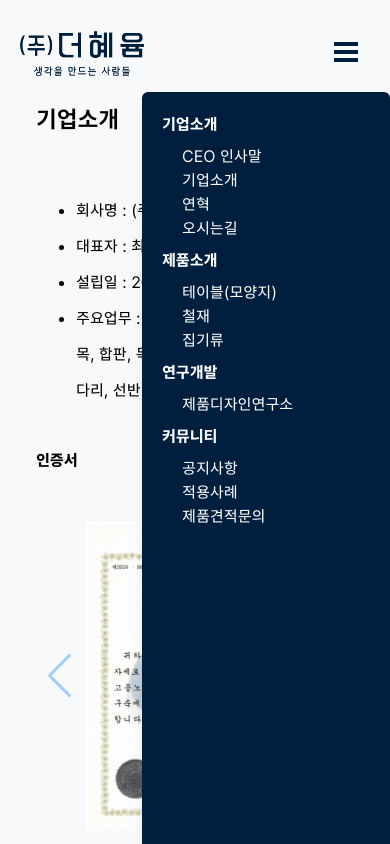
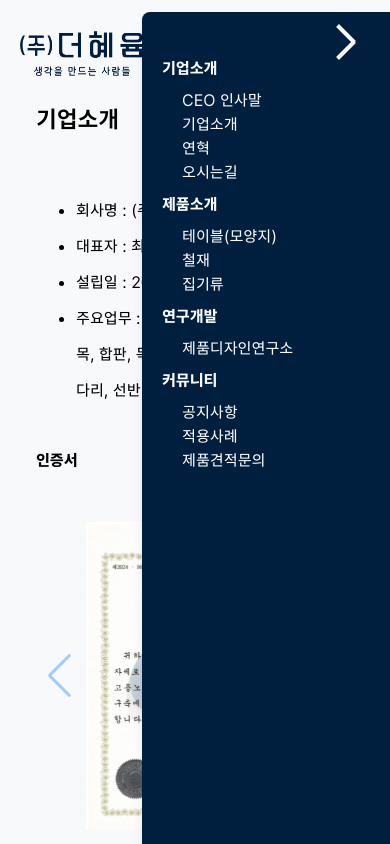
Before and after one commit to bonnyis/theHyeYum, a React (Vite) app in the folder theHyeyum/: page /info in a window 390 px wide. Both pictures are taken after a click on the element 362 px from the left and 52 px from the top of the page. Shown: the top 844 px of the page. Built offline with nearby package versions, Linux system fonts and the light colour scheme.

Commit message:
리액트 리덕스 연결

```diff
--- a/theHyeyum/src/components/common/Header.jsx
+++ b/theHyeyum/src/components/common/Header.jsx
@@ -4,6 +4,9 @@ import { Link } from 'react-router-dom'
 import { useState,useEffect } from 'react'
 import { useLocation } from 'react-router-dom'
 import useResize from '@/utils/useResize.js'
+import { useSelector, useDispatch } from 'react-redux';
+import {setVisualMbMenu } from "@/store/common/thunkFunctions"
+// 공통 메뉴리스트
 const menuList = [
   { mainName: '기업소개',
     mainPath: 'info',
@@ -40,21 +43,35 @@ const menuList = [
   },
 ]
 // 모바일용 헤더
-const MbHeader = ({ mobileYn, setMobileYn }) => {
-
+const MbHeader = () => {
+  const dispatch = useDispatch();
+  const visualMbMenu = useSelector(state => state.common.visualMbMenu);
+  const setViewMbMenu = () => {
+    console.log('???')
+    dispatch(setVisualMbMenu(!visualMbMenu))
+  }
   return(
-    <div id="menu-icon" className="block cursor-pointer w-14" onClick={()=> setMobileYn(!mobileYn)}>
+    <div id="menu-icon" className="block cursor-pointer w-14" onClick={()=> setViewMbMenu(!visualMbMenu)}>
       <div className="w-6 h-1 bg-white mb-1 transition-transform bg-logoColor"></div>
       <div className="w-6 h-1 bg-white mb-1 transition-transform bg-logoColor"></div>
       <div className="w-6 h-1 bg-white transition-transform bg-logoColor"></div>
     </div>
-
   )
 }
 // 모바일용 메뉴리스트
 const MbHeaderMenu = () => {
+  const dispatch = useDispatch();
+  const visualMbMenu = useSelector(state => state.common.visualMbMenu);
+  const setViewMbMenu = () => {
+    dispatch(setVisualMbMenu(!visualMbMenu))
+  }
   return(
-    <div className="bg-logoColor absolute right-0 text-defaultColor p-5 rounded-md top-20 h-full bg-white shadow-lg transform transition-transform duration-300 z-50">
+    <div className={`bg-logoColor absolute right-0 text-defaultColor p-5 rounded-l-lg top-0 h-full bg-white shadow-lg transform  transition-transform duration-150 ${visualMbMenu ? 'translate-x-0' :'translate-x-full'} z-50`}>
+      <div className="flex flex-col items-end mr-3" onClick={()=> setViewMbMenu(!visualMbMenu)}>
+        <div className="w-6 h-1 bg-white mb-1 transition duration-100 ease-linear rotate-45 bg-defaultColor"></div>
+        <div className="w-6 h-1 bg-white mb-1 transition-all bg-defaultColor opacity-0"></div>
+        <div className="w-6 h-1 bg-white mb-1 transition-transform bg-defaultColor -rotate-45 top-3"></div>
+      </div>
        <div className="flex flex-col w-52">
           {
             menuList && menuList?.map((section,indx)=> (
@@ -81,7 +98,7 @@ const MbHeaderMenu = () => {
 const Header = () => {
   const { deviceType, activeResize} =  useResize();
   const location = useLocation()
-
+  const visualMbMenu = useSelector(state => state.common.visualMbMenu);
   const [mobileYn, setMobileYn] = useState(false);
 
   useEffect(() => {
@@ -110,12 +127,12 @@ const Header = () => {
   }
   return (
     <>
-    <div className="h-20 w-full flex justify-between items-center mainnav my-3">
+    <div className={`h-20 w-full flex justify-between items-center mainnav my-3 ${mobileYn ? 'shadow-sm' : ''}`}>
       <div className="md:pl-10 pl-5 md:w-1/5 w-36 text-center">
         <img src={logoImg} alt="로고" className="h-12"/>
       </div>
     {
-       deviceType === 'MOBILE' ?  <MbHeader mobileYn={mobileYn} setMobileYn={setMobileYn}/> :
+       deviceType === 'MOBILE' ?  <MbHeader /> :
        <ul className="w-4/5 flex md:mt-0 mt-5 items-center relative text-center h-auto real font-semibold">
       {
         titleMenu?.map(item => (
@@ -127,7 +144,7 @@ const Header = () => {
 
     </div>
     {
-      deviceType === 'MOBILE' && mobileYn ?  <MbHeaderMenu menuList={menuList} />:
+      deviceType === 'MOBILE' && visualMbMenu ?  <MbHeaderMenu menuList={menuList} />:
       <>
       <div className='menu_background bg-defaultColor'></div>
       <div className="sub absolute w-4/5 h-56 z-50 top-24 right-0 min-[320px]:left-8 min-[560px]:left-10">
--- a/theHyeyum/src/components/common/MobileHeader.jsx
+++ /dev/null
@@ -1,9 +0,0 @@
-import {} from 'react'
-
-const MobileHeader = () => {
-  return (
-    <div>MobileHeader</div>
-  )
-}
-
-export default MobileHeader
--- a/theHyeyum/src/main.jsx
+++ b/theHyeyum/src/main.jsx
@@ -2,10 +2,13 @@ import { BrowserRouter } from 'react-router-dom'
 import { createRoot } from 'react-dom/client'
 import App from './App.jsx'
 import '@/assets/css/index.css'
-
+import {Provider} from "react-redux"
+import {store} from '@/store'
 
 createRoot(document.getElementById('root')).render(
- <BrowserRouter >
-    <App />
-  </BrowserRouter>
+  <Provider store={store}>
+    <BrowserRouter >
+        <App />
+      </BrowserRouter>
+  </Provider>
 )
--- /dev/null
+++ b/theHyeyum/src/store/common/commonSlice.js
@@ -0,0 +1,20 @@
+import { createSlice } from "@reduxjs/toolkit"
+import { setVisualMbMenu } from './thunkFunctions'
+
+const initialState = {
+    visualMbMenu: false,
+
+}
+
+const common = createSlice({
+    name: 'common',
+    initialState,
+    reducers: {},
+    extraReducers: (builder) => {
+        builder.addCase(setVisualMbMenu.fulfilled, (state, {payload}) => {
+            state.visualMbMenu = payload;
+        })
+    }
+})
+
+export default common.reducer
--- /dev/null
+++ b/theHyeyum/src/store/common/thunkFunctions.js
@@ -0,0 +1,6 @@
+import {createAsyncThunk} from "@reduxjs/toolkit"
+
+export const setVisualMbMenu =  createAsyncThunk('common/setVisualMbMenu',(payload) => {
+    console.log(payload)
+    return payload;
+})
--- /dev/null
+++ b/theHyeyum/src/store/index.js
@@ -0,0 +1,9 @@
+import { combineReducers, configureStore } from "@reduxjs/toolkit";
+import common from "./common/commonSlice"
+const rootReducer = combineReducers({
+    common
+})
+
+export const store = configureStore({
+    reducer: rootReducer,
+})
--- a/theHyeyum/src/views/infomation/Infomation.jsx
+++ b/theHyeyum/src/views/infomation/Infomation.jsx
@@ -2,10 +2,10 @@ import { Swiper, SwiperSlide  } from 'swiper/react'
 import { Navigation } from 'swiper/modules';
 import 'swiper/css';
 import 'swiper/css/navigation'
-import recept1 from "@img/certification_4.jpg"
-import recept2 from "@img/certification_2.jpg"
-import recept3 from "@img/certification_3.jpg"
-import recept4 from "@img/certification_5.jpg"
+import certify1 from "@img/certification_4.jpg"
+import certify2 from "@img/certification_2.jpg"
+import certify3 from "@img/certification_3.jpg"
+import certify4 from "@img/certification_5.jpg"
 
 const Infomation = () => {
   return (
@@ -25,17 +25,17 @@ const Infomation = () => {
       >
           <SwiperSlide  className="text-center">
             <div className="slide-item">
-              <img src={recept1} alt="" className="inline-block" />
+              <img src={certify1} alt="" className="inline-block" />
             </div>
           </SwiperSlide>
           <SwiperSlide>
-            <div className="slide-item"><img src={recept2} alt="" /></div>
+            <div className="slide-item"><img src={certify2} alt="" /></div>
           </SwiperSlide>
           <SwiperSlide>
-            <div className="slide-item"><img src={recept3} alt="" /></div>
+            <div className="slide-item"><img src={certify3} alt="" /></div>
           </SwiperSlide>
           <SwiperSlide>
-            <div className="slide-item"><img src={recept4} alt="" /></div>
+            <div className="slide-item"><img src={certify4} alt="" /></div>
           </SwiperSlide>
 
       </Swiper>
```
